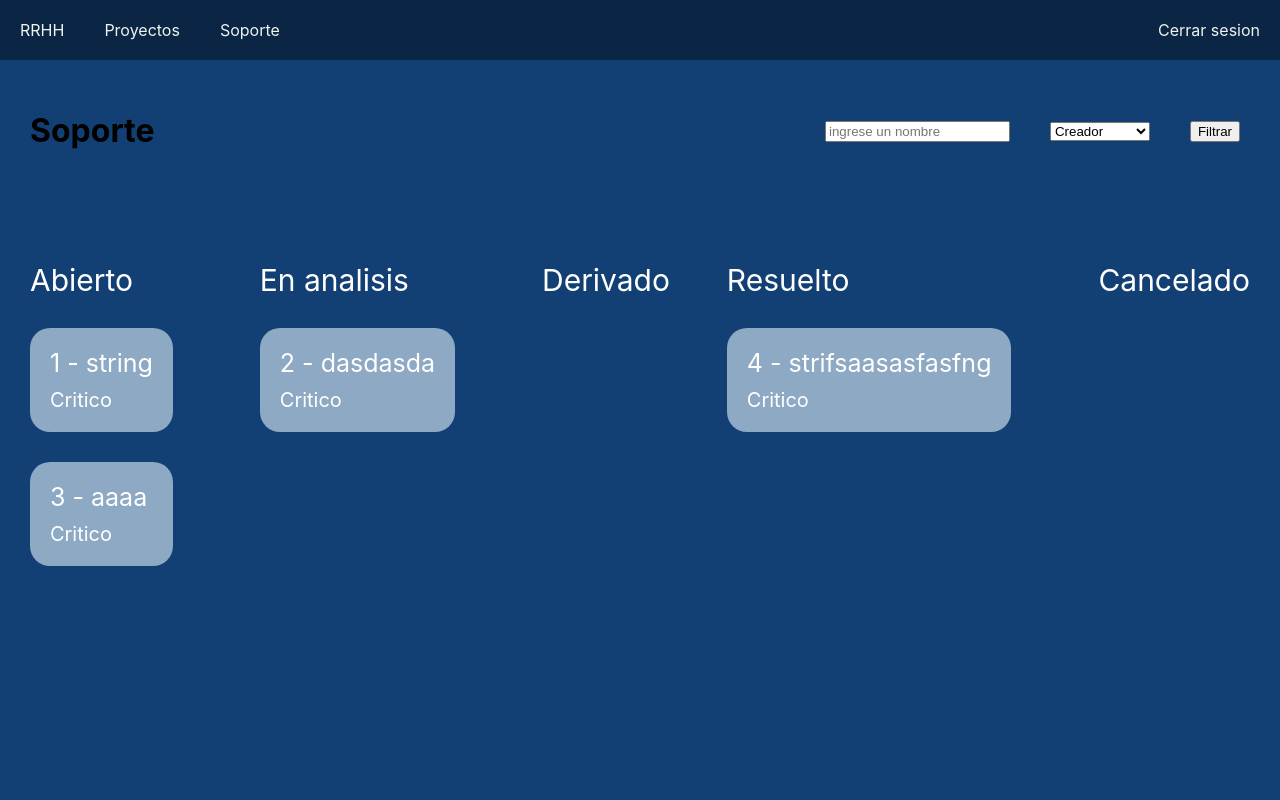
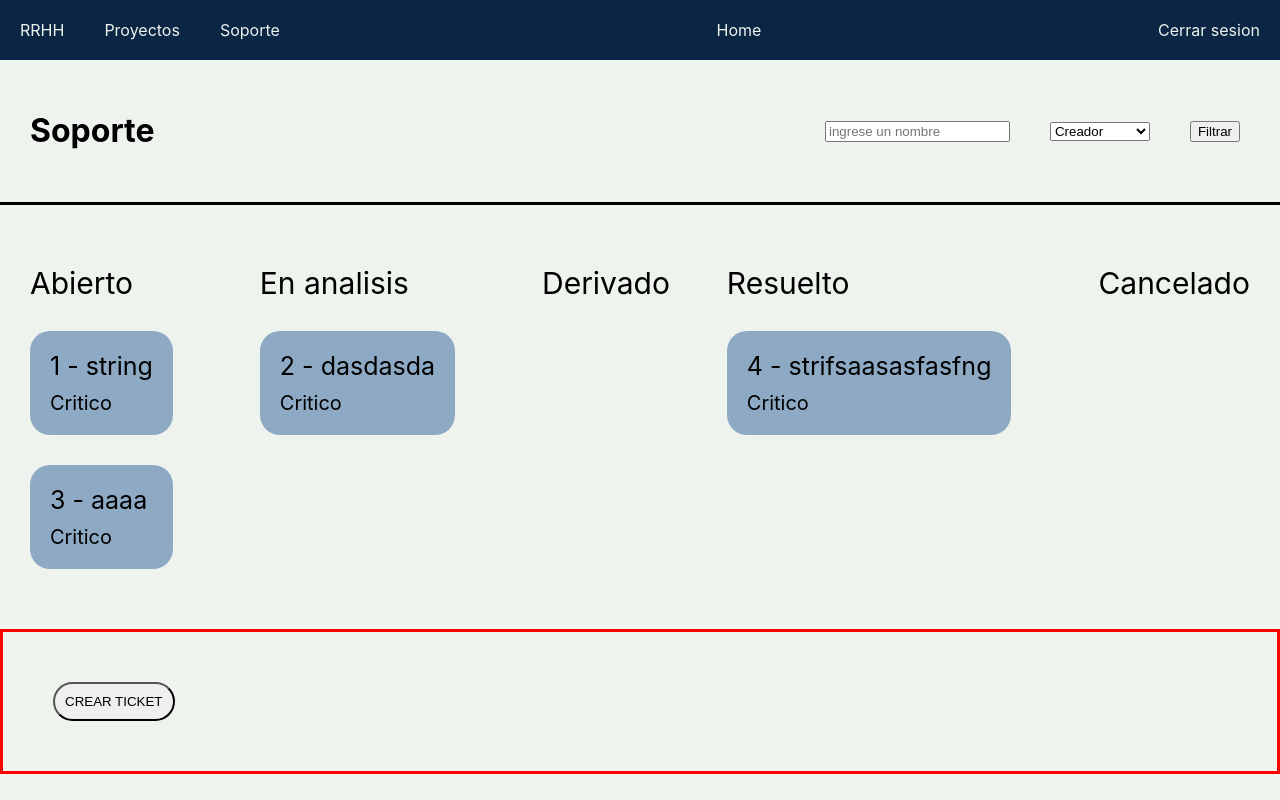
Before and after one commit to BrunoPasca/tribu_2_2022_2c, a Next.js app: page /moduloSoporte/soporte in a window 1280 px wide. Shown: the top 800 px of the page. Built offline with nearby package versions, Linux system fonts and the light colour scheme.

Commit message:
mas cambios

```diff
--- a/pages/header.tsx
+++ b/pages/header.tsx
@@ -9,6 +9,13 @@ export default function Header() {
             <a><div>Proyectos</div></a>
             <a href="/moduloSoporte/soporte"><div>Soporte</div></a>
         </div>
+
+        <div className={styles.headerCen}>
+            <a href="/"><div>Home</div></a>
+
+
+        </div>
+
         <div className={styles.headerDer}>
             <a><div>Cerrar sesion</div></a>
         </div>
--- a/pages/moduloSoporte/soporte.tsx
+++ b/pages/moduloSoporte/soporte.tsx
@@ -27,7 +27,6 @@ export default function Soporte() {
             </select>
 
             <button>Filtrar</button>
-
 
           </div>
         </div>
@@ -60,15 +59,14 @@ export default function Soporte() {
 
               </div>
             </div>
-        <main className={styles.main}>
 
+
+
+            <div className={styles.contenedorBoton}>
             <a href='/moduloSoporte/ticketCreate'><button>CREAR TICKET</button></a>
+            </div>
 
-        </main>
 
-        <footer className={styles.footer}>
-
-        </footer>
       </div>
     );
   }
--- a/styles/header.module.css
+++ b/styles/header.module.css
@@ -18,3 +18,7 @@
     margin-right: 40px;
 
   }
+
+  .headerCen{
+    margin: 20px;
+  }
--- a/styles/soporte.module.css
+++ b/styles/soporte.module.css
@@ -2,22 +2,13 @@
 
 
 .container {
-  background-color: #134074;
-  }
-
-.main {
-    min-height: 100vh;
-    padding: 4rem 0;
-    flex: 1;
-    display: flex;
-    flex-direction: column;
-    justify-content: center;
-    align-items: center;
+  background-color: #EEF4ED;
+  height: 100vh;
   }
 
 
   .titulos{
-    color: white;
+    color: black;
     display: flex;
     justify-content: space-between;
     margin: 30px;
@@ -29,10 +20,12 @@
     display: flex;
     justify-content: space-between;
     align-items: center;
+    border-bottom: solid black 3px;
   }
 
   .navbarIzq{
     margin:30px;
+
   }
 
   .navbarDer{
@@ -50,3 +43,15 @@
   .navbarDer button{
     margin-right: 10px;
   }
+
+  .contenedorBoton{
+    border: red solid 3px;
+    align-items: center;
+    justify-content: center;
+  }
+
+  .contenedorBoton button{
+    margin: 50px;
+    padding: 10px;
+    border-radius: 20px;
+  }
```
